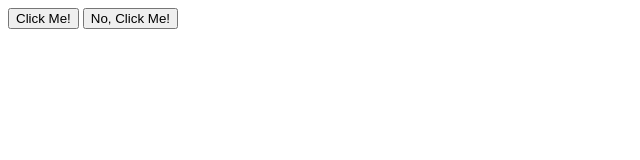
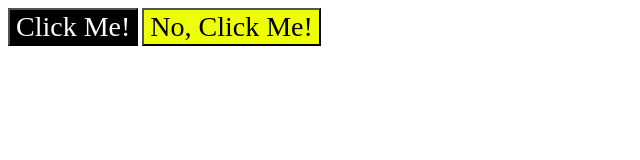
Before and after one commit to ericjaysalan/the-odin-project, a plain HTML site: page css-exercises/foundations/03-grouping-selectors/index.html in a window 1280 px wide. Shown: the whole page, without its empty margins (0-640 px from the left). Drawn offline with Linux system fonts and the light colour scheme.

Commit message:
Finished exercise 03

```diff
--- a/css-exercises/foundations/03-grouping-selectors/index.html
+++ b/css-exercises/foundations/03-grouping-selectors/index.html
@@ -5,10 +5,10 @@
   <meta http-equiv="X-UA-Compatible" content="IE=edge">
   <meta name="viewport" content="width=device-width, initial-scale=1.0">
   <title>Grouping Selectors</title>
-  <link rel="stylesheet" href="style.css">
+  <link rel="stylesheet" href="./style.css">
 </head>
 <body>
-  <button>Click Me!</button>
-  <button>No, Click Me!</button>
+  <button class="first-element">Click Me!</button>
+  <button class="second-element">No, Click Me!</button>
 </body>
 </html>
--- a/css-exercises/foundations/03-grouping-selectors/style.css
+++ b/css-exercises/foundations/03-grouping-selectors/style.css
@@ -0,0 +1,13 @@
+.first-element, .second-element {
+    font-size: 28px;
+    font-family: "Times New Roman", Helvetica, sans-serif;
+}
+
+.first-element {
+    background-color: #000;
+    color: #fff;
+}
+
+.second-element {
+    background-color: rgb(238, 255, 3);
+}
```
